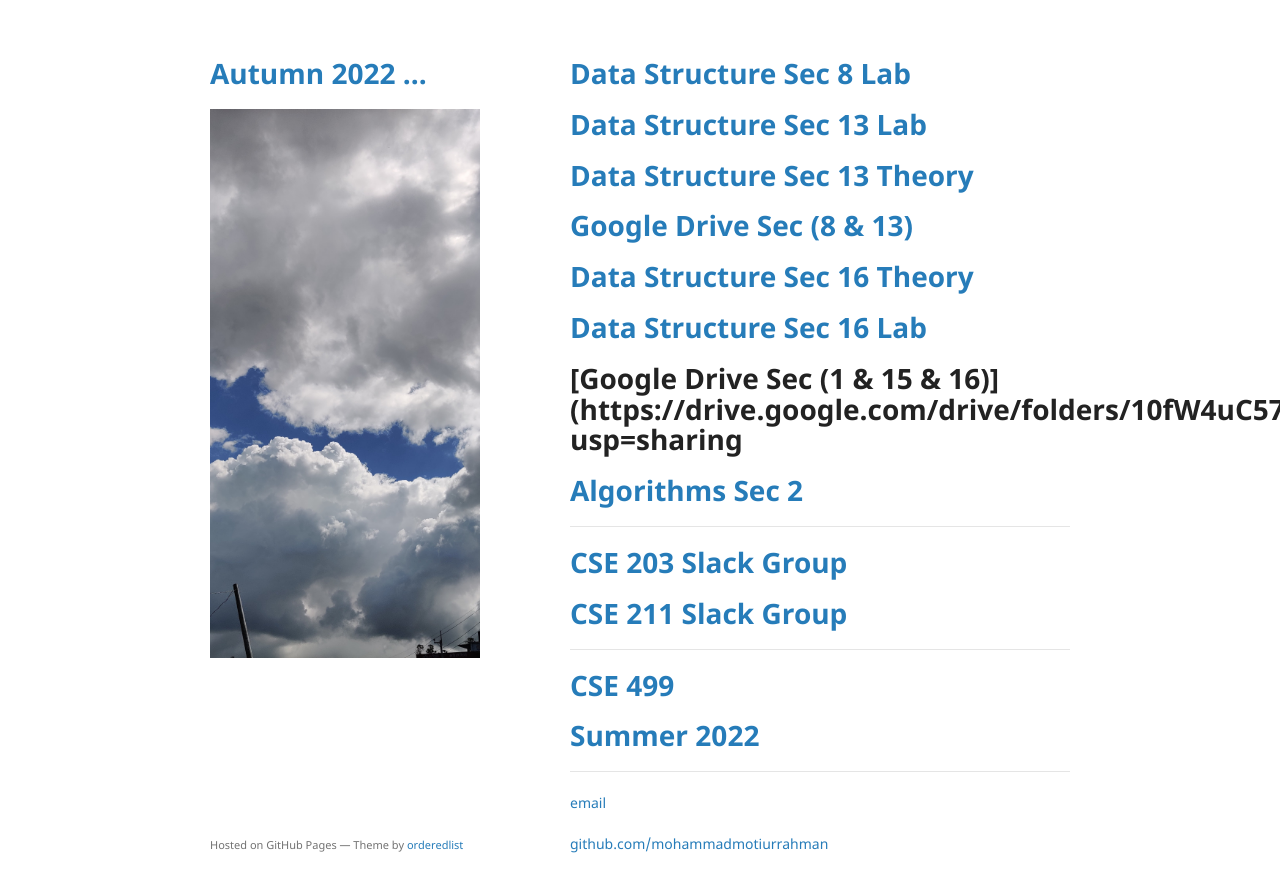
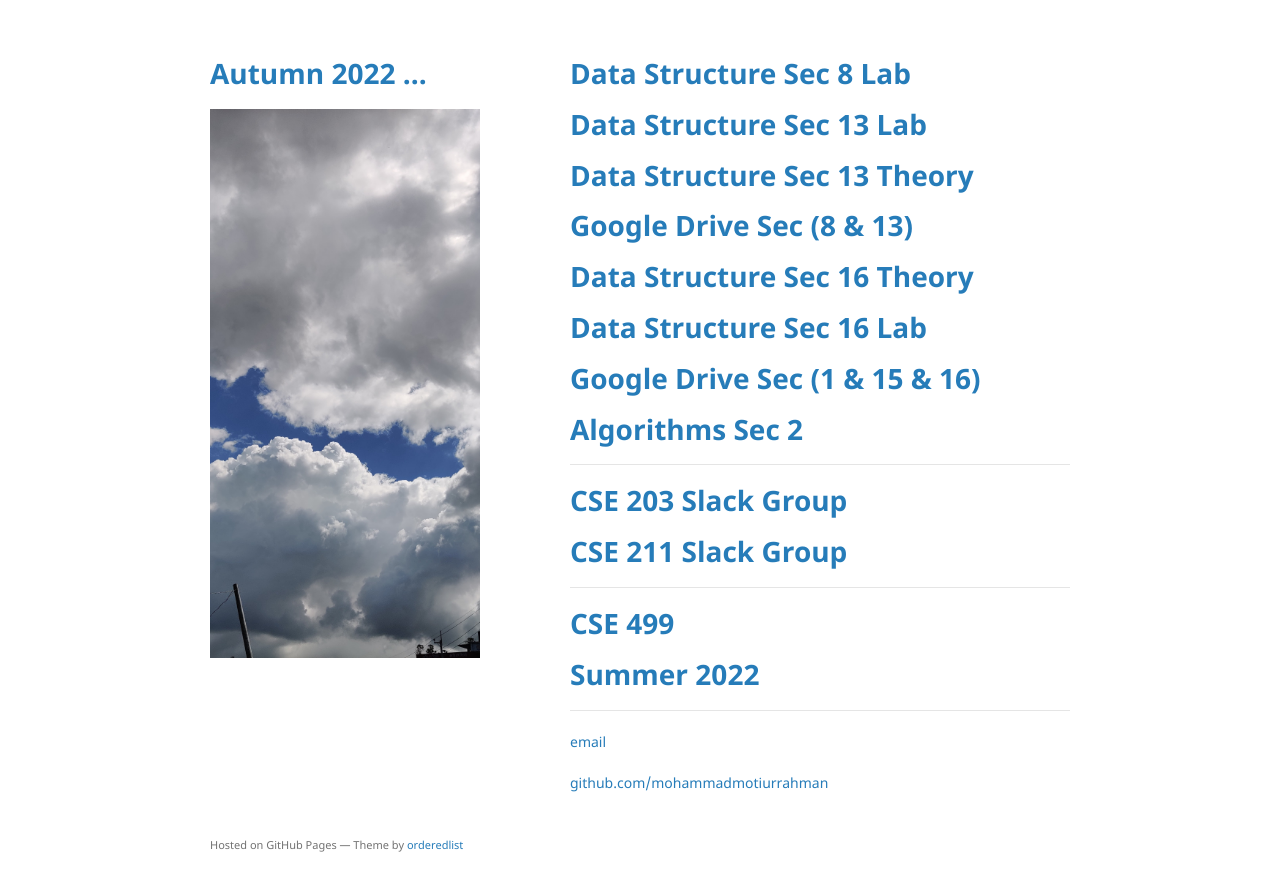
Before and after one commit to mohammadmotiurrahman/mohammadmotiurrahman.github.io, a Jekyll site: the page built from index.md, in a window 1280 px wide and 924 px high. Shown: the top 892 px of the window. Built offline with Jekyll 4.4.1, drawn with Linux system fonts in a browser that asks for light colours; our own code applies the rules of GitHub Pages for plain Markdown files; some of the changed lines change nothing that is shown.

Commit message:
Update index.md

```diff
--- a/index.md
+++ b/index.md
@@ -7,7 +7,7 @@
 
 # [Data Structure Sec 16 Theory](https://mohammadmotiurrahman.github.io/cse203_16)
 # [Data Structure Sec 16 Lab](https://mohammadmotiurrahman.github.io/cse203_16L)
-# [Google Drive Sec (1 & 15 & 16)](https://drive.google.com/drive/folders/10fW4uC57ErceiyXK2ZZGZN2LmeDABelm?usp=sharing
+# [Google Drive Sec (1 & 15 & 16)]()
 
 
 # [Algorithms Sec 2](https://mohammadmotiurrahman.github.io/cse211_2)
```
